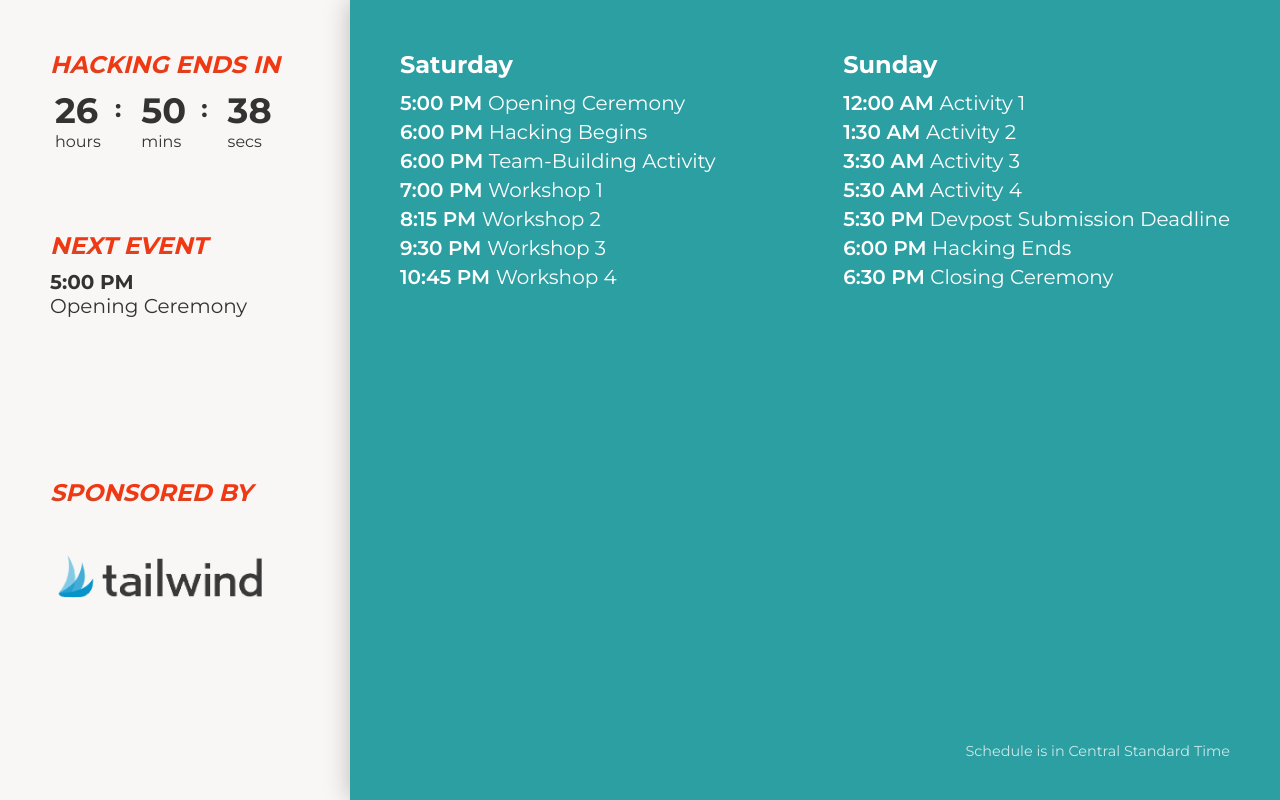
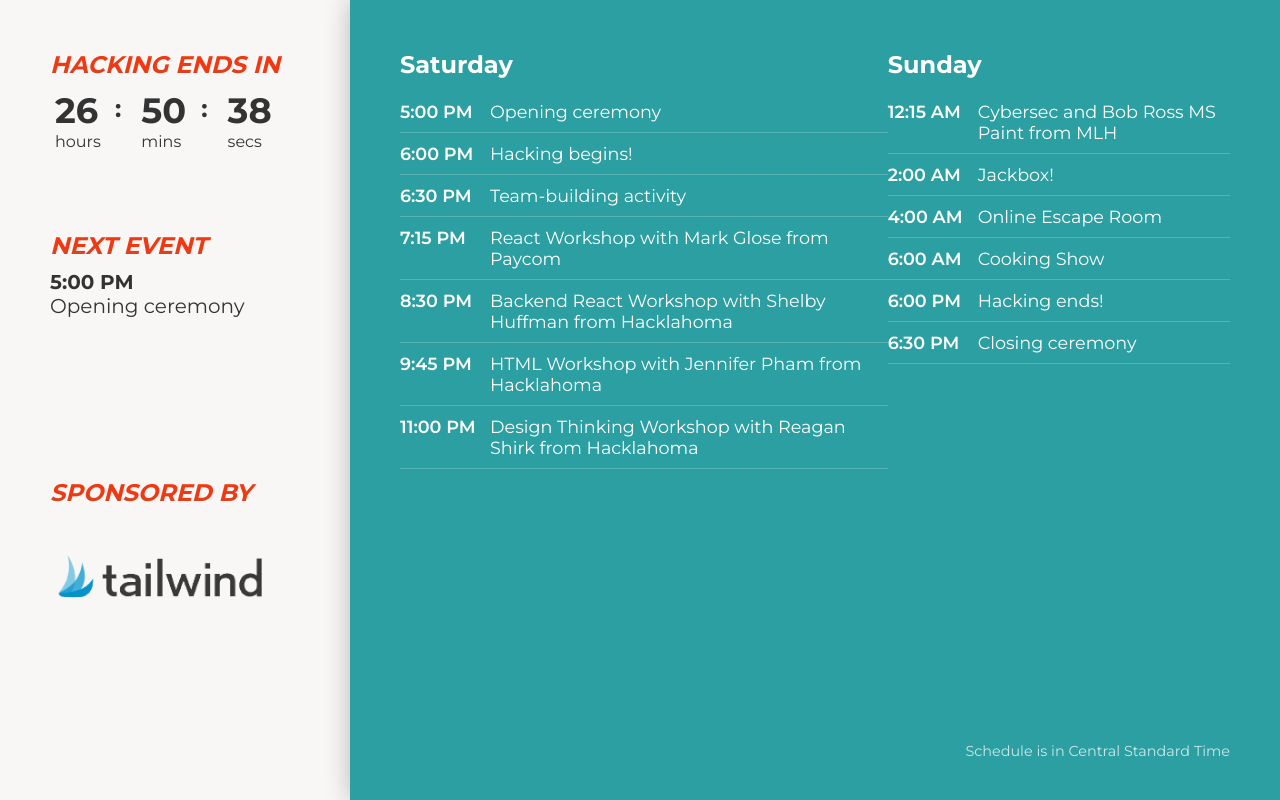
Before and after one commit to Hacklahoma/2021, a React (Create React App) app: page /stream in a window 1280 px wide. Built offline with nearby package versions, Linux system fonts and the light colour scheme.

Commit message:
Better schedule

```diff
--- a/src/live/Schedule.jsx
+++ b/src/live/Schedule.jsx
@@ -8,82 +8,77 @@ const months = ['Jan', 'Feb', 'Mar', 'Apr', 'May', 'Jun', 'Jul', 'Aug', 'Sep', '
 
 export const times = [
   {
-    name:     'Opening Ceremony',
+    name:     'Opening ceremony',
     time:     new Date('2021-02-06T17:00:00Z'),
     duration: 60,
   },
   {
-    name:     'Hacking Begins',
+    name:     'Hacking begins!',
     time:     new Date('2021-02-06T18:00:00Z'),
     duration: 5,
   },
   {
-    name:     'Team-Building Activity',
-    time:     new Date('2021-02-06T18:00:00Z'),
+    name:     'Team-building activity',
+    time:     new Date('2021-02-06T18:30:00Z'),
     duration: 30,
   },
   {
-    name:        'Workshop 1',
+    name:        'React Workshop with Mark Glose from Paycom',
     description: 'Workshop description',
-    time:        new Date('2021-02-06T19:00:00Z'),
+    time:        new Date('2021-02-06T19:15:00Z'),
     duration:    60,
   },
   {
-    name:        'Workshop 2',
+    name:        'Backend React Workshop with Shelby Huffman from Hacklahoma',
     description: 'Workshop description',
-    time:        new Date('2021-02-06T20:15:00Z'),
+    time:        new Date('2021-02-06T20:30:00Z'),
     duration:    60,
   },
   {
-    name:        'Workshop 3',
+    name:        'HTML Workshop with Jennifer Pham from Hacklahoma',
     description: 'Workshop description',
-    time:        new Date('2021-02-06T21:30:00Z'),
+    time:        new Date('2021-02-06T21:45:00Z'),
     duration:    60,
   },
   {
-    name:        'Workshop 4',
+    name:        'Design Thinking Workshop with Reagan Shirk from Hacklahoma',
     description: 'Workshop description',
-    time:        new Date('2021-02-06T22:45:00Z'),
+    time:        new Date('2021-02-06T23:00:00Z'),
     duration:    60,
   },
   {
-    name:        'Activity 1',
+    name:        'Cybersec and Bob Ross MS Paint from MLH',
     description: 'Activity description',
-    time:        new Date('2021-02-07T00:00:00Z'),
+    time:        new Date('2021-02-07T00:15:00Z'),
     duration:    60,
   },
   {
-    name:        'Activity 2',
+    name:        'Jackbox!',
     description: 'Activity description',
-    time:        new Date('2021-02-07T01:30:00Z'),
+    time:        new Date('2021-02-07T02:00:00Z'),
     duration:    60,
   },
   {
-    name:        'Activity 3',
+    name:        'Online Escape Room',
     description: 'Activity description',
-    time:        new Date('2021-02-07T03:30:00Z'),
+    time:        new Date('2021-02-07T04:00:00Z'),
     duration:    60,
   },
   {
-    name:        'Activity 4',
+    name:        'Cooking Show',
     description: 'Activity description',
-    time:        new Date('2021-02-07T05:30:00Z'),
+    time:        new Date('2021-02-07T06:00:00Z'),
     duration:    60,
   },
   {
-    name:     'Devpost Submission Deadline',
-    time:     new Date('2021-02-07T17:30:00Z'),
-    duration: 5,
-  },
-  {
-    name:     'Hacking Ends',
+    name:     'Hacking ends!',
     time:     new Date('2021-02-07T18:00:00Z'),
     duration: 5,
   },
   {
-    name:     'Closing Ceremony',
+    name:     'Closing ceremony',
     time:     new Date('2021-02-07T18:30:00Z'),
-    duration: 22,
+    duration: 30,
   },
 ];
 
--- a/src/stream/Stream.jsx
+++ b/src/stream/Stream.jsx
@@ -148,7 +148,10 @@ const Stream = () => {
 
         results.push(
           <div key={`${val.name}-container`} className={classes}>
-            <div className="text"><p><strong>{formatTime(val.time)} </strong>{val.name}</p></div>
+            <div className="text">
+              <p className="time"><strong>{formatTime(val.time)} </strong></p>
+              <p>{val.name}</p>
+            </div>
           </div>,
         );
       }
--- a/src/styles/stream.scss
+++ b/src/styles/stream.scss
@@ -92,11 +92,21 @@
         margin-bottom: 10px;
 
         .item {
-          font-size: 1.25em;
-          margin: 5px 0;
+          border-bottom: 1px solid rgba(255, 255, 255, 0.2);
+          font-size: 1.1em;
+          padding: 10px 0;
 
           &.completed {
             text-decoration: line-through;
+          }
+
+          .text {
+            display: flex;
+
+            .time {
+              margin-right: 10px;
+              min-width: 80px;
+            }
           }
         }
       }
```
